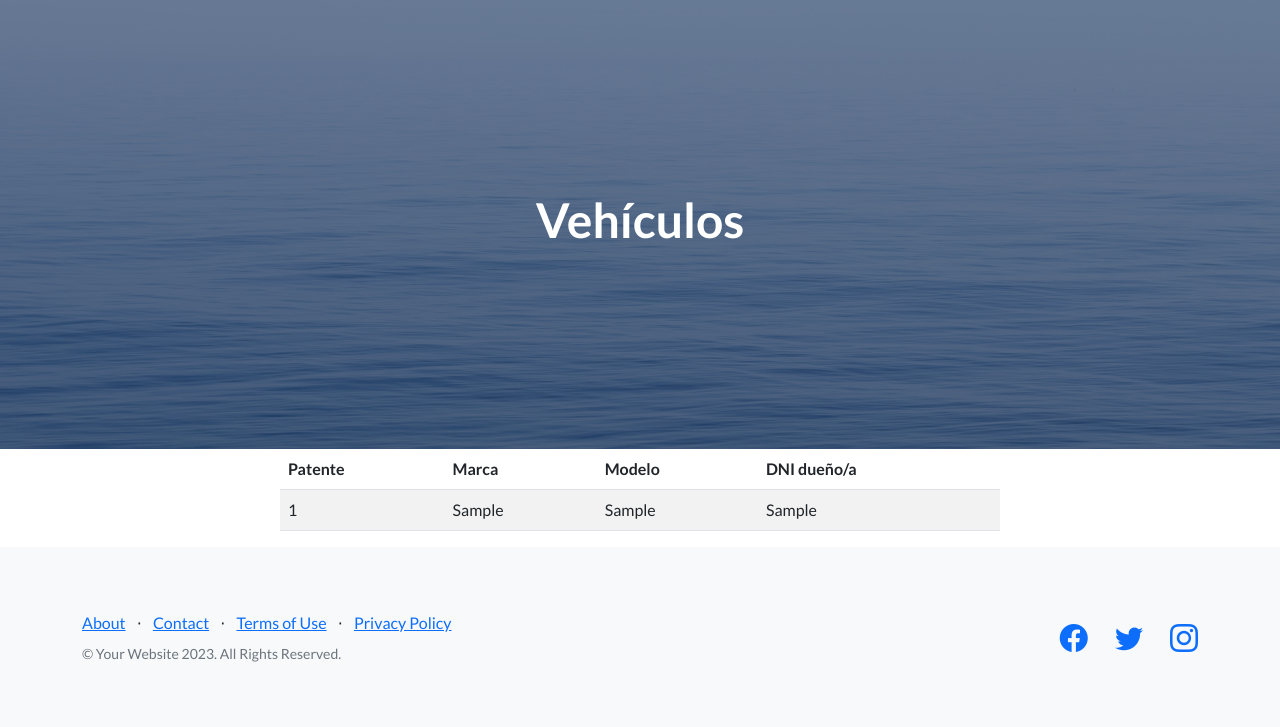
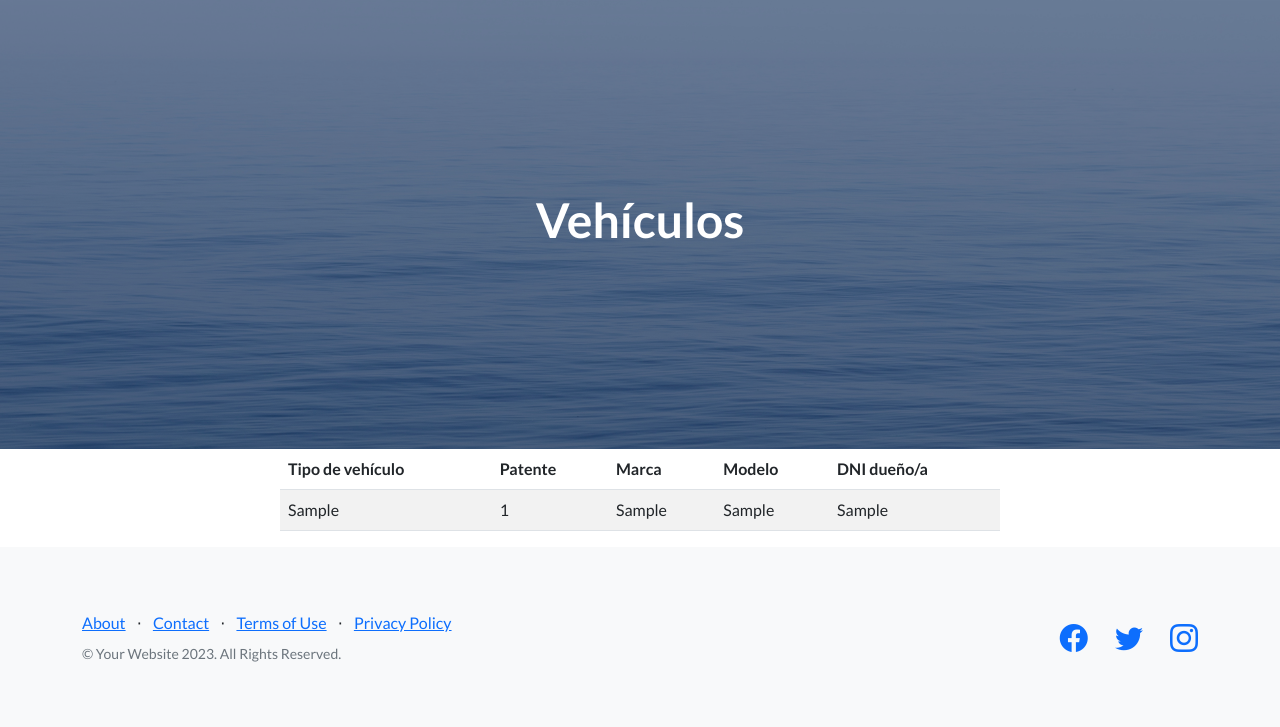
Before and after one commit to martinlpc/motorwash, a Django app: page /vehicles/ in a window 1280 px wide. Shown: the part 59-786 px from the top of the page. Run offline with Django 5.2, Linux system fonts and the light colour scheme; tables that the repository leaves empty hold one stand-in row (values such as "Sample post"); some libraries are stand-ins or nearby versions.

Commit message:
Add: vehicleType field to model

```diff
--- a/myapp/models.py
+++ b/myapp/models.py
@@ -21,6 +21,7 @@ class Client(models.Model):
 
 class Vehicle(models.Model):
     plateID = models.CharField(max_length=7)  # ABC123 / AB123CD
+    vehicleType = models.CharField(max_length=15)
     brand = models.CharField(max_length=50)
     brandModel = models.CharField(max_length=50)
     ownerDNI = models.CharField(max_length=8)
--- a/myapp/templates/vehicles.html
+++ b/myapp/templates/vehicles.html
@@ -8,6 +8,7 @@
   <table class="table table-striped">
     <thead>
       <tr>
+        <th>Tipo de vehículo</th>
         <th>Patente</th>
         <th>Marca</th>
         <th>Modelo</th>
@@ -17,6 +18,7 @@
     <tbody>
       {% for c in vehicles %}
         <tr>
+          <td>{{ c.vehicleType }}</td>
           <td>{{ c.plateID }}</td>
           <td>{{ c.brand }}</td>
           <td>{{ c.brandModel }}</td>
```
Also changed, not shown: db.sqlite3, myapp/migrations/0003_vehicle_vehicletype.py (added).
